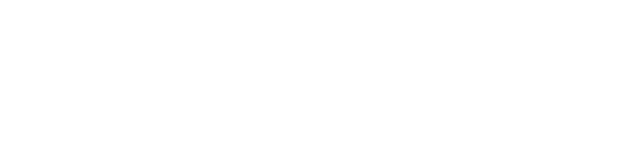
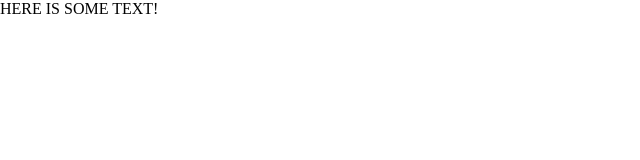
Before and after one commit to softwareliberationarmy/pirate-talk, a plain HTML site: page index.html in a window 1280 px wide. Shown: the whole page, without its empty margins (0-640 px from the left). Drawn offline with Linux system fonts and the light colour scheme.

Commit message:
Adding text to test it

```diff
--- a/index.html
+++ b/index.html
@@ -11,7 +11,7 @@
     <script src="https://rawgit.com/donmccurdy/aframe-extras/master/dist/aframe-extras.loaders.min.js"></script>
 
     <body style='margin : 0px; overflow: hidden;'>
-
+        <div id="test">HERE IS SOME TEXT!</div>
         <!-- we add detectionMode and matrixCodeType to tell AR.js to recognize barcode markers -->
         <a-scene embedded arjs='sourceType: webcam; debugUIEnabled: false; detectionMode: mono_and_matrix; matrixCodeType: 3x3;'>
 
```
